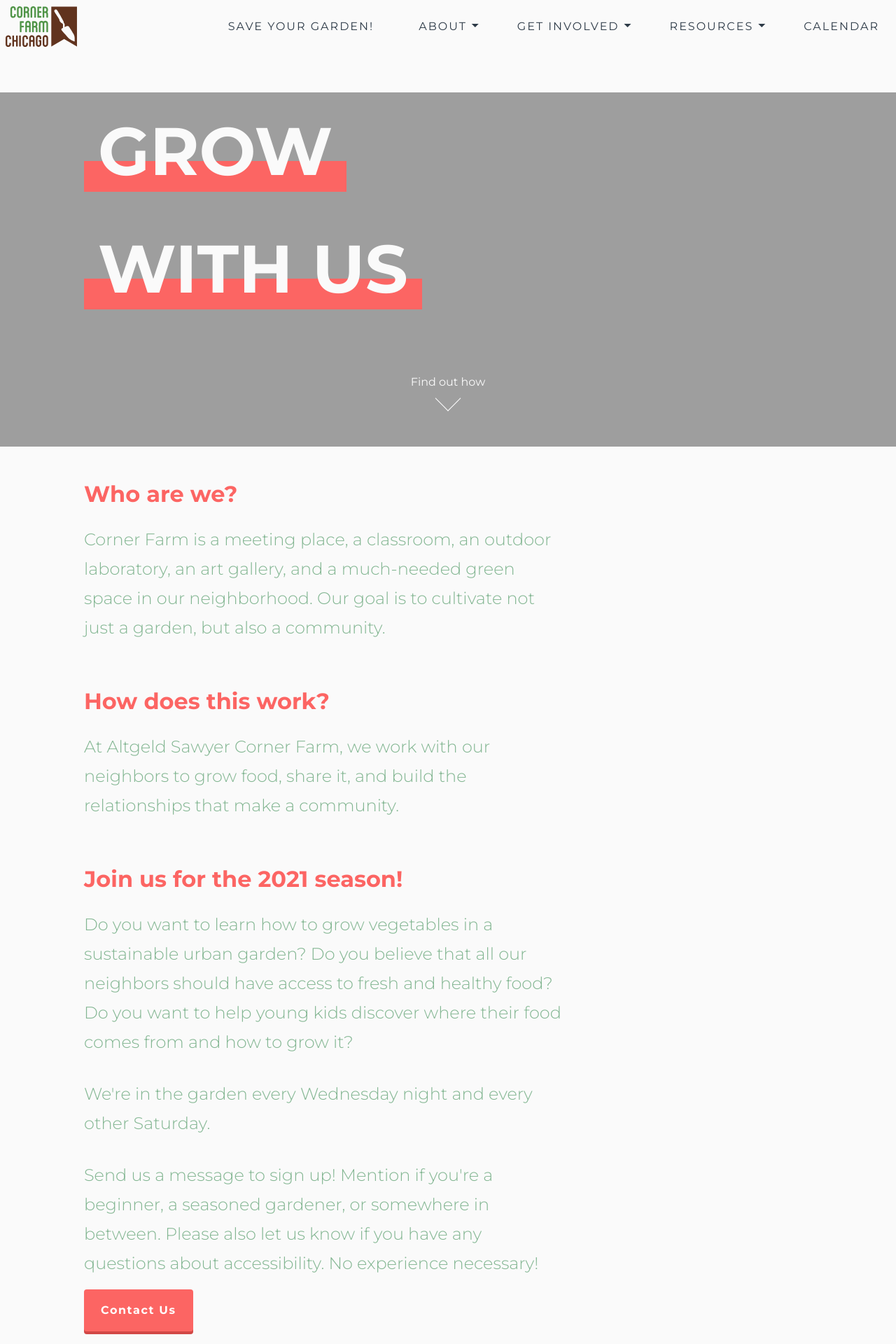
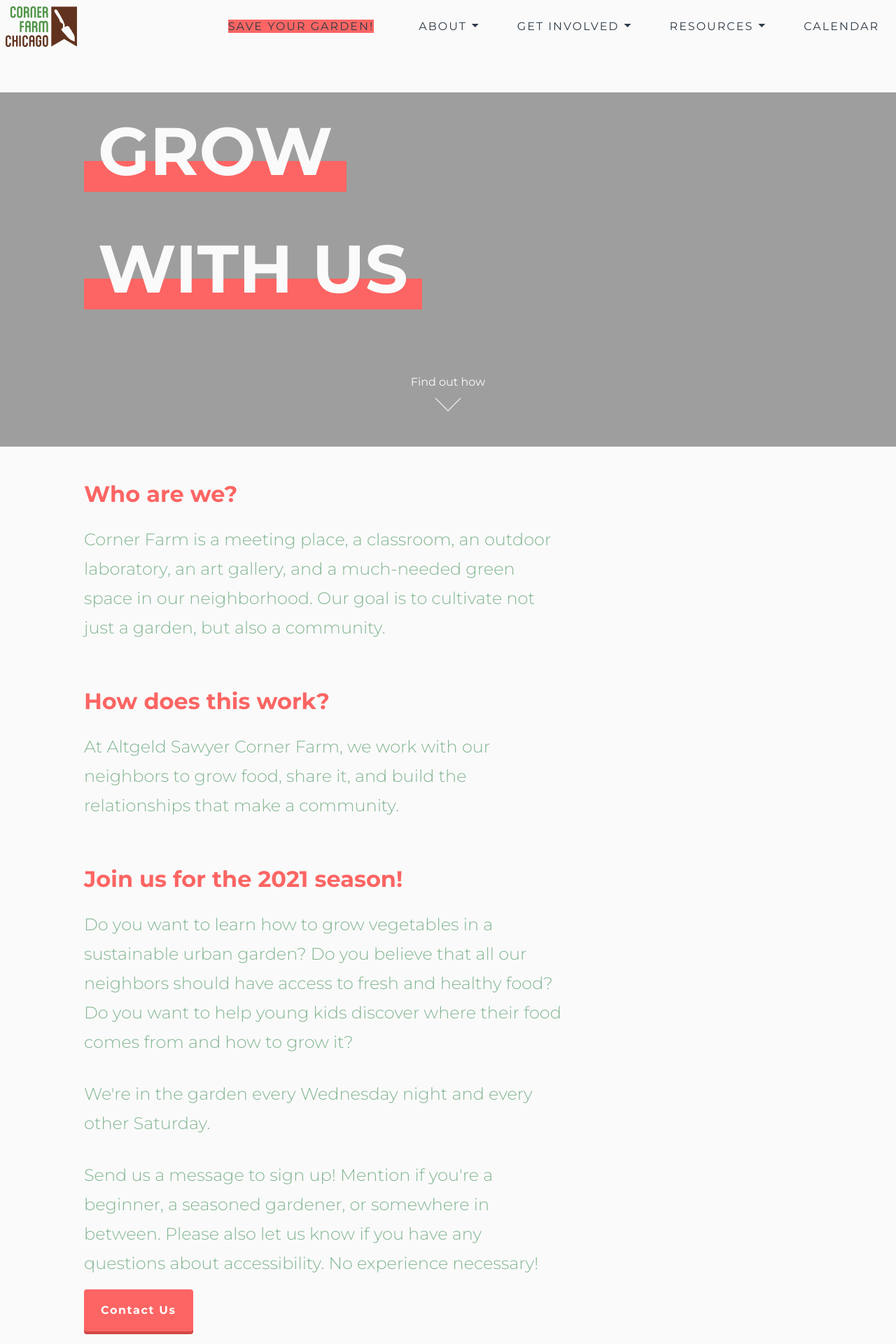
Before and after one commit to cgreim/farm-site, a Jekyll site: the page built from index.md, in a window 1280 px wide. Shown: the top 1920 px of the page at 70% size. Built offline with Jekyll 4.4.1, drawn with Linux system fonts in a browser that asks for light colours.

Commit message:
Update header.html

```diff
--- a/_includes/header.html
+++ b/_includes/header.html
@@ -10,7 +10,7 @@
        <li class="ds-u-align-item--center ">
         <div class="dropdown-trigger ds-u-padding-x--3 ds-u-padding-y--3 ds-u-display--flex">
         <div class="ds-l-col">
-          <span class="ds-u-align-item--center button"><a href="https://www.gofundme.com/f/save-the-corner-farm?qid=4bd74a3a20dc7cb55dbd7e069320b0f6" target="_blank">Save Your Garden!</a></span>
+          <span class="ds-u-align-item--center"><a href="https://www.gofundme.com/f/save-the-corner-farm?qid=4bd74a3a20dc7cb55dbd7e069320b0f6" style="box-shadow: inset 0 -44px 0 0 #FC6563;" target="_blank">Save Your Garden!</a></span>
         </div>
       </li>
  <!--------->
```
